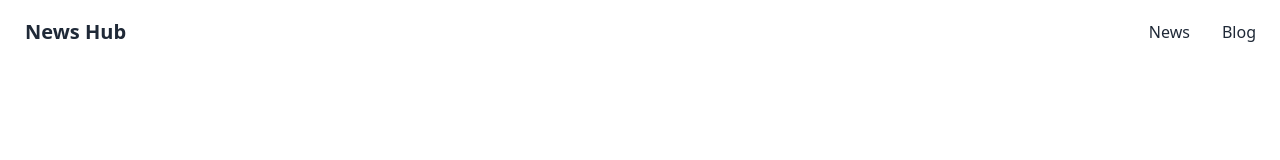
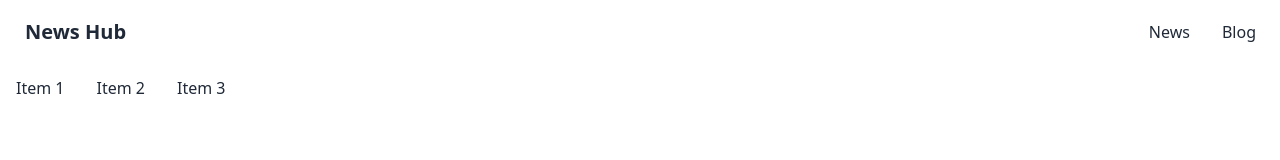
Before and after one commit to Preankasaha/news_hub, a plain HTML site: page index.html in a window 1280 px wide. Drawn offline with nearby package versions, Linux system fonts and the light colour scheme.

Commit message:
menu bar included

```diff
--- a/index.html
+++ b/index.html
@@ -25,6 +25,13 @@
             </div>
         </div>
         <!-- navbar end -->
+        <!-- menu -->
+        <ul class="menu menu-horizontal sm:menu-vertical bg-base-100 rounded-box">
+            <li><a>Item 1</a></li>
+            <li><a>Item 2</a></li>
+            <li><a>Item 3</a></li>
+        </ul>
+        <!-- menu end-->
     </header>
     <main>
 
```
